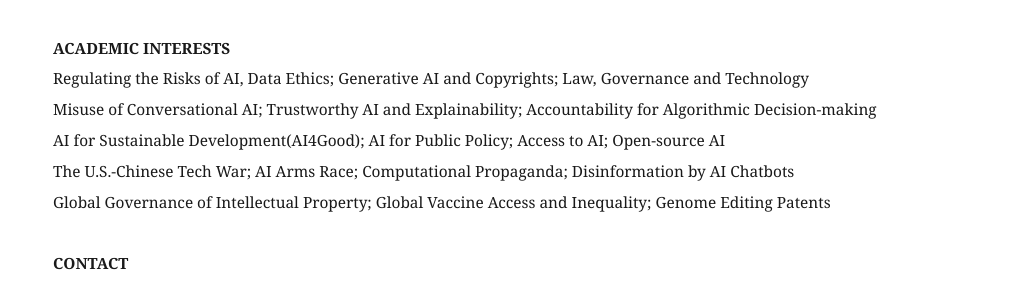
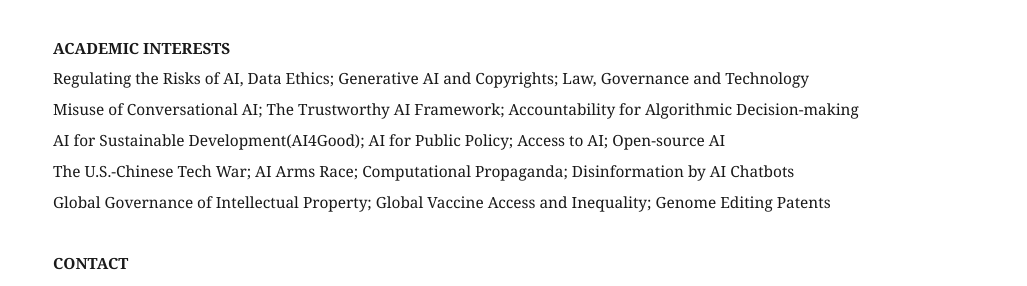
Before and after one commit to eunchangchoi/eunchangchoi.github.io, a Jekyll site: the page built from index.md, in a window 1280 px wide and 900 px high, scrolled down 7684 px. Shown: the part 382-668 px from the top of the window, without its empty margins (47-1074 px from the left). Built offline with Jekyll 4.4.1, drawn with Linux system fonts in a browser that asks for light colours.

Commit message:
Update index.md

```diff
--- a/index.md
+++ b/index.md
@@ -191,7 +191,7 @@ title: "Choi, Eun Chang 최은창"
  <br>
  <strong> ACADEMIC INTERESTS </strong> <br>
    Regulating the Risks of AI, Data Ethics; Generative AI and Copyrights; Law, Governance and Technology <br>
-   Misuse of Conversational AI; Trustworthy AI and Explainability; Accountability for Algorithmic Decision-making <br>
+   Misuse of Conversational AI; The Trustworthy AI Framework; Accountability for Algorithmic Decision-making <br>
    AI for Sustainable Development(AI4Good); AI for Public Policy; Access to AI; Open-source AI <br>
    The U.S.-Chinese Tech War; AI Arms Race; Computational Propaganda; Disinformation by AI Chatbots <br>
    Global Governance of Intellectual Property; Global Vaccine Access and Inequality; Genome Editing Patents <br>
```
